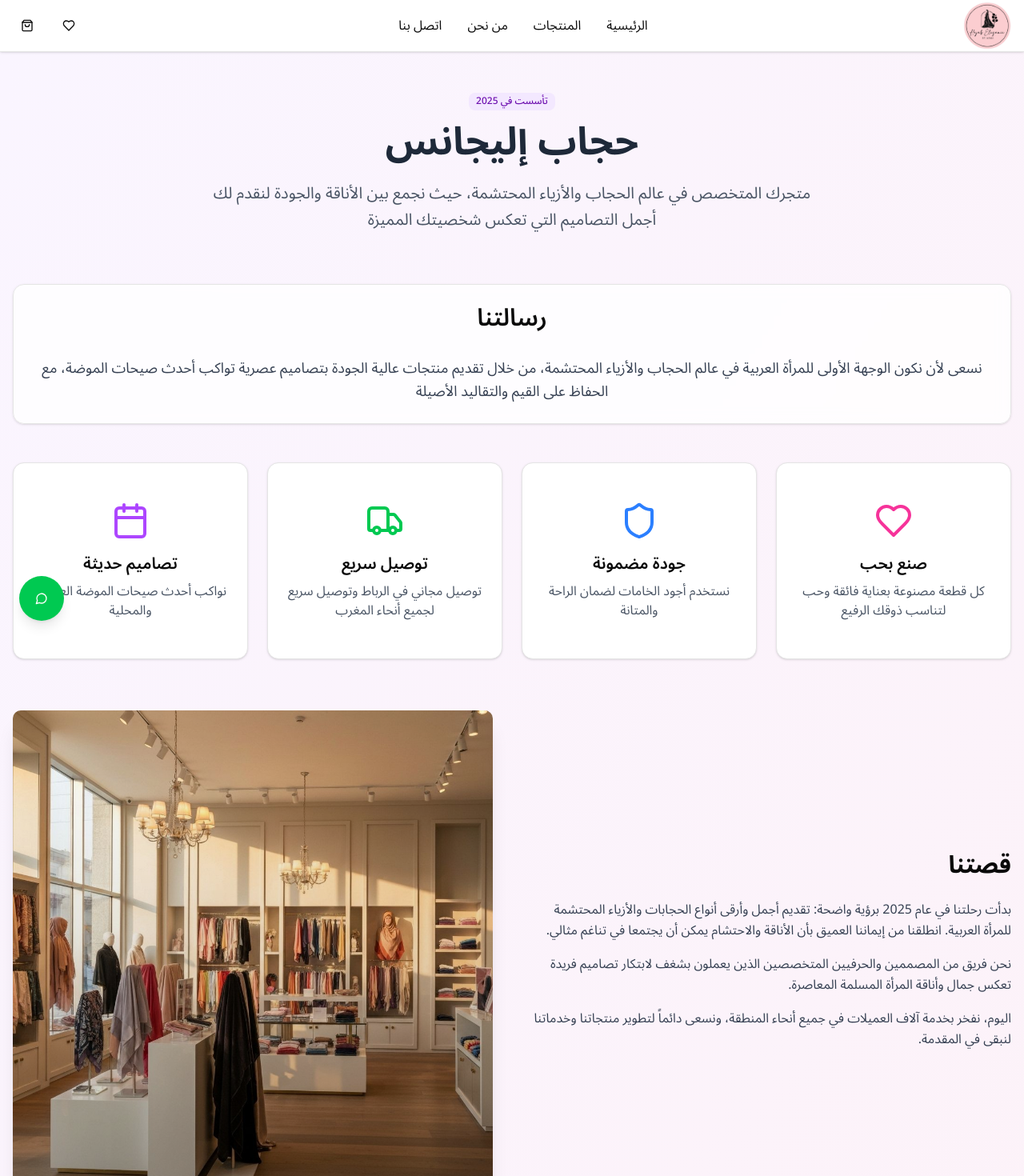
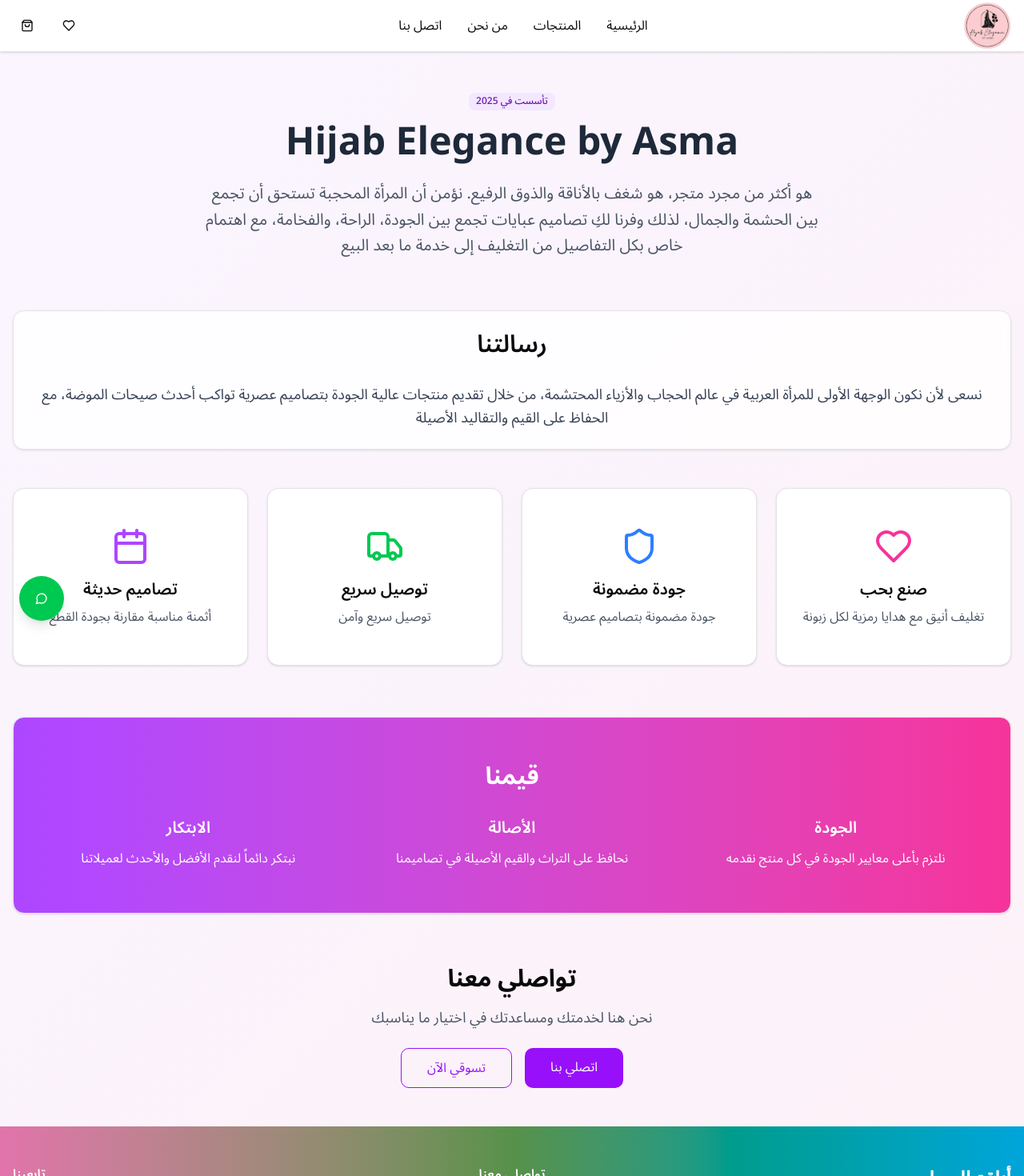
Before and after one commit to alexforc2004/moroccan_hijab_shop, a Next.js app: page /about in a window 1280 px wide. Shown: the top 1470 px of the page at 80% size. Built offline with nearby package versions, Linux system fonts and the light colour scheme; a web font is replaced by a local one.

Commit message:
Update page.tsx

```diff
--- a/app/about/page.tsx
+++ b/app/about/page.tsx
@@ -10,17 +10,18 @@ export default function AboutPage() {
     <div className="min-h-screen bg-background">
       <Header />
 
-      <div className="bg-gradient-to-br from-purple-50 to-pink-50">
+         <div className="bg-gradient-to-br from-purple-50 to-pink-50">
         <div className="container mx-auto px-4 py-12">
           {/* Hero Section */}
           <div className="text-center mb-16">
             <Badge className="mb-4 bg-purple-100 text-purple-800 font-arabic">تأسست في 2025</Badge>
-            <h1 className="text-5xl font-bold text-gray-800 mb-6 font-arabic">حجاب إليجانس</h1>
+            <h1 className="text-5xl font-bold text-gray-800 mb-6 font-arabic">Hijab Elegance by Asma</h1>
             <p className="text-xl text-gray-600 max-w-3xl mx-auto leading-relaxed font-arabic">
-              متجرك المتخصص في عالم الحجاب والأزياء المحتشمة، حيث نجمع بين الأناقة والجودة لنقدم لك أجمل التصاميم التي
-              تعكس شخصيتك المميزة
+             هو أكثر من مجرد متجر، هو شغف بالأناقة والذوق الرفيع.
+نؤمن أن المرأة المحجبة تستحق أن تجمع بين الحشمة والجمال، لذلك وفرنا لكِ تصاميم عبايات تجمع بين الجودة، الراحة، والفخامة، مع اهتمام خاص بكل التفاصيل من التغليف إلى خدمة ما بعد البيع
             </p>
           </div>
+
 
           {/* Mission Section */}
           <Card className="mb-12 bg-white/80 backdrop-blur-sm">
@@ -41,7 +42,7 @@ export default function AboutPage() {
               <CardContent className="p-6">
                 <Heart className="w-12 h-12 text-pink-500 mx-auto mb-4" />
                 <h3 className="text-xl font-semibold mb-2 font-arabic">صنع بحب</h3>
-                <p className="text-gray-600 font-arabic">كل قطعة مصنوعة بعناية فائقة وحب لتناسب ذوقك الرفيع</p>
+                <p className="text-gray-600 font-arabic">تغليف أنيق مع هدايا رمزية لكل زبونة</p>
               </CardContent>
             </Card>
 
@@ -49,7 +50,7 @@ export default function AboutPage() {
               <CardContent className="p-6">
                 <Shield className="w-12 h-12 text-blue-500 mx-auto mb-4" />
                 <h3 className="text-xl font-semibold mb-2 font-arabic">جودة مضمونة</h3>
-                <p className="text-gray-600 font-arabic">نستخدم أجود الخامات لضمان الراحة والمتانة</p>
+                <p className="text-gray-600 font-arabic">جودة مضمونة بتصاميم عصرية</p>
               </CardContent>
             </Card>
 
@@ -57,7 +58,7 @@ export default function AboutPage() {
               <CardContent className="p-6">
                 <Truck className="w-12 h-12 text-green-500 mx-auto mb-4" />
                 <h3 className="text-xl font-semibold mb-2 font-arabic">توصيل سريع</h3>
-                <p className="text-gray-600 font-arabic">توصيل مجاني في الرباط وتوصيل سريع لجميع أنحاء المغرب</p>
+                <p className="text-gray-600 font-arabic">توصيل سريع وآمن</p>
               </CardContent>
             </Card>
 
@@ -65,38 +66,9 @@ export default function AboutPage() {
               <CardContent className="p-6">
                 <Calendar className="w-12 h-12 text-purple-500 mx-auto mb-4" />
                 <h3 className="text-xl font-semibold mb-2 font-arabic">تصاميم حديثة</h3>
-                <p className="text-gray-600 font-arabic">نواكب أحدث صيحات الموضة العالمية والمحلية</p>
+                <p className="text-gray-600 font-arabic">أثمنة مناسبة مقارنة بجودة القطع</p>
               </CardContent>
             </Card>
-          </div>
-
-          {/* Story Section */}
-          <div className="grid grid-cols-1 lg:grid-cols-2 gap-12 items-center mb-16">
-            <div>
-              <h2 className="text-3xl font-bold mb-6 font-arabic">قصتنا</h2>
-              <div className="space-y-4 text-gray-700 font-arabic">
-                <p className="leading-relaxed">
-                  بدأت رحلتنا في عام 2025 برؤية واضحة: تقديم أجمل وأرقى أنواع الحجابات والأزياء المحتشمة للمرأة العربية.
-                  انطلقنا من إيماننا العميق بأن الأناقة والاحتشام يمكن أن يجتمعا في تناغم مثالي.
-                </p>
-                <p className="leading-relaxed">
-                  نحن فريق من المصممين والحرفيين المتخصصين الذين يعملون بشغف لابتكار تصاميم فريدة تعكس جمال وأناقة
-                  المرأة المسلمة المعاصرة.
-                </p>
-                <p className="leading-relaxed">
-                  اليوم، نفخر بخدمة آلاف العميلات في جميع أنحاء المنطقة، ونسعى دائماً لتطوير منتجاتنا وخدماتنا لنبقى في
-                  المقدمة.
-                </p>
-              </div>
-            </div>
-            <div className="relative">
-              <img
-                src="/elegant-hijab-store-interior-with-beautiful-displa.jpg"
-                alt="متجر حجاب إليجانس"
-                className="rounded-lg shadow-xl w-full"
-              />
-              <div className="absolute inset-0 bg-gradient-to-t from-black/20 to-transparent rounded-lg"></div>
-            </div>
           </div>
 
           {/* Values Section */}
```
